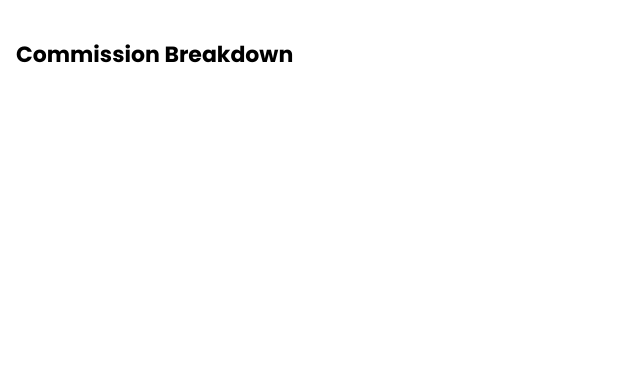
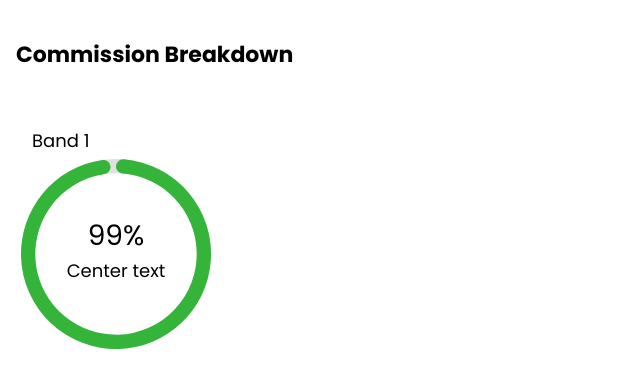
Before and after one commit to Richard-Devine/one-up-tech-test, a React (Vite) app: page / in a window 1280 px wide. Shown: the top 388 px of the page, without its empty margins (0-640 px from the left). Built offline with nearby package versions, Linux system fonts and the light colour scheme.

Commit message:
feat: Doughnut chart component

```diff
--- a/package.json
+++ b/package.json
@@ -12,7 +12,9 @@
     "cov": "jest --coverage --collectCoverageFrom='src/**/*.{ts,tsx}'"
   },
   "dependencies": {
+    "chart.js": "^4.4.4",
     "react": "^18.3.1",
+    "react-chartjs-2": "^5.2.0",
     "react-dom": "^18.3.1"
   },
   "devDependencies": {
--- a/src/App.tsx
+++ b/src/App.tsx
@@ -1,12 +1,13 @@
 import './App.css'
 import Widget from "./components/widget/Widget.tsx";
+import DoughnutChart from "./components/pie-chart/DoughnutChart.tsx";
 
 function App() {
 
   return (
     <>
       <Widget header={'Commission Breakdown'}>
-        <></>
+        <DoughnutChart title={'Band 1'} fillPercent={99} fillPercentText centerText={'Center text'} tooltip={'tooltip test'}></DoughnutChart>
       </Widget>
     </>
   )
--- /dev/null
+++ b/src/components/pie-chart/DoughnutChart.tsx
@@ -0,0 +1,88 @@
+import React from 'react'
+import 'chart.js/auto';
+import {Doughnut} from 'react-chartjs-2'
+import './doughnutChart.css'
+
+interface Props {
+    title?: string;
+    fillPercent: number;
+    fillPercentText?: boolean;
+    centerText?: string;
+    tooltip?: string
+}
+
+const colours = {
+    red:'#EE5C58',
+    green:'#34B53A',
+    yellow:'#F1B63A',
+    grey: '#e0e0e0'
+}
+
+const DoughnutChart = React.memo((
+    {
+        title = '',
+        fillPercent,
+        fillPercentText,
+        centerText = '',
+    }: Props) => {
+
+    const options = {
+        cutout: '85%',
+        plugins: {
+            tooltip: {
+                enabled: false
+            },
+        },
+    }
+
+    const backgroundColour = (fillPercent: number): string => {
+        if (fillPercent <= 40) return colours.red
+        if (fillPercent < 99) return colours.yellow
+        return colours.green
+    }
+
+    return (
+        <div className={'doughnut-container'} data-testid='doughtnut-container'>
+            <div className={'doughnut-title'}>
+                <p data-testid={'doughnut-title'}>{title}</p>
+            </div>
+            <div className={'doughnut-chart'} data-testid='doughnut-chart'>
+                <Doughnut
+                    options={{
+                        ...options, animation: false
+                    }}
+                    data={{
+                        datasets: [{
+                            data: [100],
+                            backgroundColor: [colours.grey],
+                            hoverBackgroundColor: [colours.grey],
+                            borderWidth: 0
+                        }]
+                    }}/>
+            </div>
+            <div className={'doughnut-chart'} data-testid='doughnut-chart'>
+                <Doughnut
+
+                    options={options}
+                    data={{
+                        datasets: [{
+                            data: [fillPercent, 100 - fillPercent],
+                            backgroundColor: [backgroundColour(fillPercent), 'transparent'],
+                            hoverBackgroundColor: [backgroundColour(fillPercent), 'transparent'],
+                            borderRadius: fillPercent < 100 ? 10 : 0,
+                            borderWidth: 0
+                        }]
+                    }}/>
+                <div className={'doughnut-chart-text-container'}>
+                    {fillPercentText ?
+                        <p className='fill-percent-text' data-testid={'doughnut-fill-percent-text'}>{fillPercent}%</p>
+                        : null
+                    }
+                    <p className='center-text' data-testid={'doughnut-center-text'}>{centerText}</p>
+                </div>
+            </div>
+        </div>
+    )
+});
+
+export default DoughnutChart;
--- /dev/null
+++ b/src/components/pie-chart/doughnutChart.css
@@ -0,0 +1,33 @@
+.doughnut-container {
+    position: relative;
+    width: 200px;
+}
+
+.doughnut-chart {
+    position: absolute;
+    top: 40px;
+    left: 0;
+    width: 200px;
+    height: 200px;
+}
+
+.doughnut-chart-text-container {
+    position: absolute;
+    top: 50%;
+    left: 50%;
+    transform: translate(-50%, -50%);
+    max-width: 70%;
+    text-align: center;
+}
+.doughnut-chart-text-container > p {
+    margin: 0
+}
+
+.fill-percent-text {
+    font-size: var(--font-size-h1);
+}
+
+.doughnut-title {
+    width: 100%;
+    margin: 16px;
+}
--- a/src/index.css
+++ b/src/index.css
@@ -1,5 +1,7 @@
 :root {
   font-family: Poppins, sans-serif;
+  --font-size-h1: 28px;
+  --font-size-h2: 24px;
   --font-size-h3: 22px;
   --font-size-default: 18px;
   --font-weight-bold: 700;
```
Also changed, not shown: 2 other files (tests, documents, lock files or other folders).
